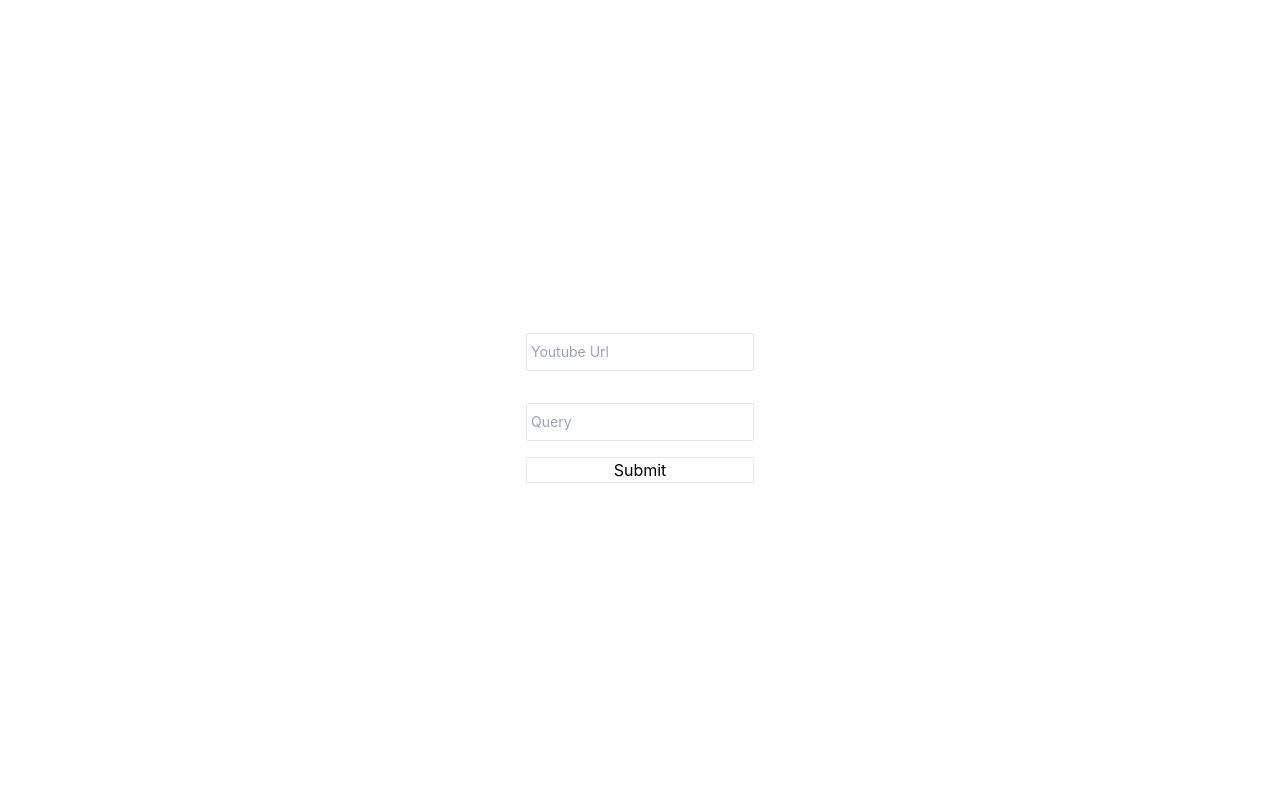
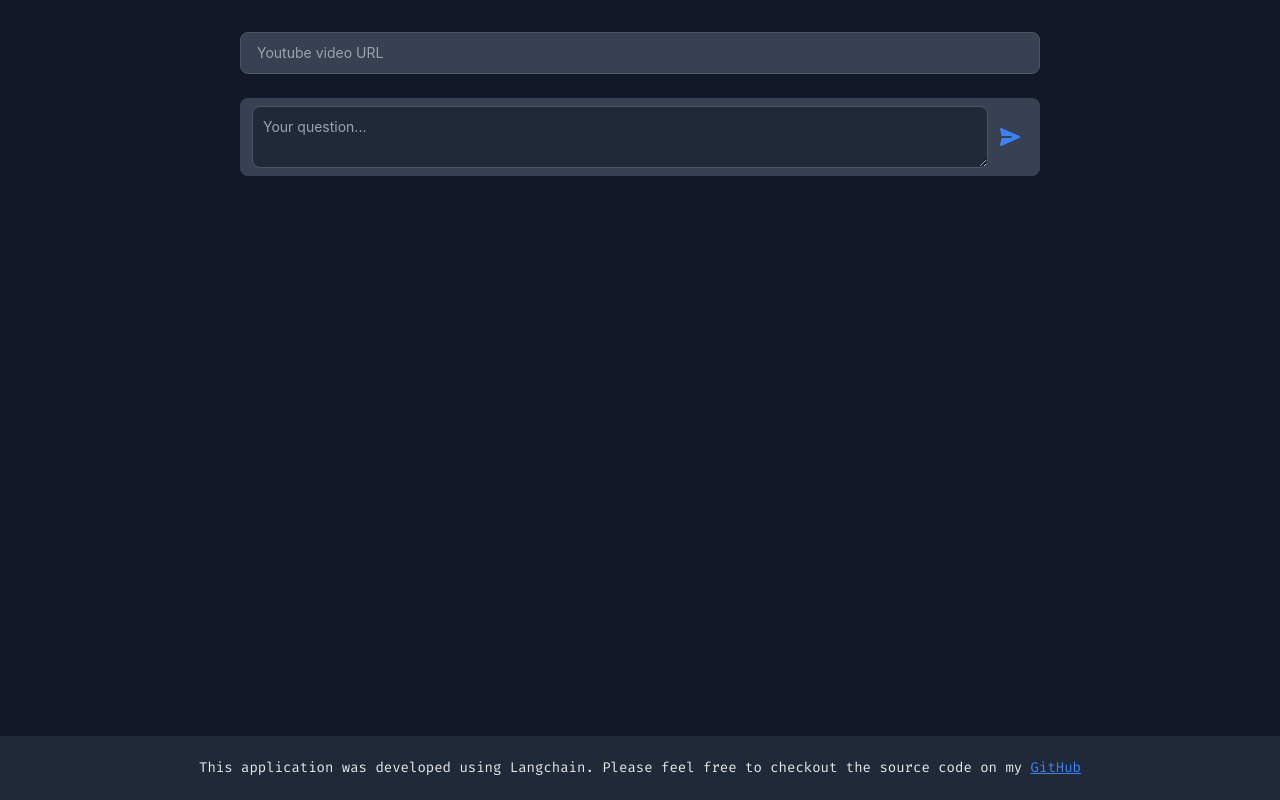
Before and after one commit to maxim-pre/youtube_assistant_front, a React (Create React App) app: page / in a window 1280 px wide. Built offline with nearby package versions, Linux system fonts and the light colour scheme.

Commit message:
finish styling application

```diff
--- a/package.json
+++ b/package.json
@@ -37,6 +37,7 @@
     ]
   },
   "devDependencies": {
+    "tailwind-scrollbar": "^3.0.4",
     "tailwindcss": "^3.3.3"
   }
 }
--- a/src/App.css
+++ b/src/App.css
@@ -1,3 +1,9 @@
+@import url("https://fonts.googleapis.com/css2?family=Fira+Code&family=Ubuntu&display=swap");
+
+.code {
+  font-family: "Fira Code", "Open Sans", "Helvetica Neue", sans-serif;
+}
+
 .App {
   text-align: center;
 }
--- a/src/App.js
+++ b/src/App.js
@@ -1,10 +1,44 @@
+import { useState } from "react";
 import "./App.css";
 import YoutubeAssistantForm from "./components/youtubeAssistantForm";
+import TypingAnimation from "./components/common/typingAnimation";
+import LoadingAnimation from "./components/common/loadingAnimation";
 
 function App() {
+  const [response, setResponse] = useState("");
+  const [loading, setLoading] = useState(false);
+  console.log(response);
   return (
-    <div className="App flex w-full justify-center items-center h-screen">
-      <YoutubeAssistantForm />
+    <div className="App flex flex-col items-center h-screen bg-gray-900 py-8 px-6">
+      <div className=" w-full">
+        <YoutubeAssistantForm
+          setResponse={setResponse}
+          setLoading={setLoading}
+        />
+      </div>
+      {loading && (
+        <div className="text-white text-4xl code mt-16">
+          <LoadingAnimation text={"Generating response"} speed={300} dots={5} />
+        </div>
+      )}
+      {!loading && (
+        <p className="w-full max-w-[800px] rounded text-gray-200 code text-justify overflow-y-auto scrollbar-thin scrollbar-thumb-blue-500 px-4 mt-4 mb-16 ">
+          <TypingAnimation text={response} typingSpeed={10} />
+        </p>
+      )}
+      <footer className="absolute bottom-0 bg-gray-800 w-full h-16 flex items-center justify-center text-gray-200 code text-xs sm:text-sm">
+        <p>
+          This application was developed using Langchain. Please feel free to
+          checkout the source code on my{" "}
+          <a
+            className="text-blue-500 underline cursor-pointer"
+            href="https://google.com"
+            target="_blank"
+          >
+            GitHub
+          </a>
+        </p>
+      </footer>
     </div>
   );
 }
--- /dev/null
+++ b/src/components/common/loadingAnimation.js
@@ -0,0 +1,26 @@
+import { useState, useEffect } from "react";
+
+const LoadingAnimation = ({ text, speed, dots }) => {
+  const [currentIndex, setCurrentIndex] = useState(0);
+  const [typedText, setTypedText] = useState(text);
+
+  useEffect(() => {
+    let typingTimer;
+    if (currentIndex < dots - 1) {
+      typingTimer = setTimeout(() => {
+        setTypedText((prevText) => prevText + ".");
+        setCurrentIndex((prevIndex) => prevIndex + 1);
+      }, speed);
+    } else {
+      typingTimer = setTimeout(() => {
+        setTypedText(text);
+        setCurrentIndex(0);
+      }, speed);
+    }
+    return () => clearTimeout(typingTimer);
+  }, [currentIndex, speed]);
+
+  return <span>{typedText}</span>;
+};
+
+export default LoadingAnimation;
--- /dev/null
+++ b/src/components/common/typingAnimation.js
@@ -0,0 +1,23 @@
+import React, { useState, useEffect } from "react";
+
+const TypingAnimation = ({ text, typingSpeed }) => {
+  const [typedText, setTypedText] = useState("");
+  const [currentIndex, setCurrentIndex] = useState(0);
+
+  useEffect(() => {
+    let typingTimer;
+
+    if (currentIndex < text.length) {
+      typingTimer = setTimeout(() => {
+        setTypedText((prevText) => prevText + text[currentIndex]);
+        setCurrentIndex((prevIndex) => prevIndex + 1);
+      }, typingSpeed);
+    }
+
+    return () => clearTimeout(typingTimer);
+  }, [currentIndex, text, typingSpeed]);
+
+  return <span>{typedText}</span>;
+};
+
+export default TypingAnimation;
--- a/src/components/youtubeAssistantForm.js
+++ b/src/components/youtubeAssistantForm.js
@@ -3,9 +3,10 @@ import apiRoute from "../apiRoute";
 import { useState } from "react";
 import axios from "axios";
 
-const YoutubeAssistantForm = () => {
+const YoutubeAssistantForm = ({ setResponse, setLoading }) => {
   const [query, setQuery] = useState("");
   const [url, setUrl] = useState("");
+  const [errors, setErrors] = useState("");
 
   const submit = async () => {
     const data = {
@@ -14,38 +15,72 @@ const YoutubeAssistantForm = () => {
     };
 
     try {
+      setLoading(true);
+      setErrors("");
       const response = await axios.post(`${apiRoute}youtube_assistant/`, data);
-      console.log(response);
+      response.data.response
+        ? setResponse(response.data.response)
+        : setResponse(response.data);
     } catch (error) {
       console.log(error);
+      setErrors(error.response.data);
+    } finally {
+      setLoading(false);
     }
   };
 
   return (
     <form
-      className="flex flex-col"
+      className="flex flex-col max-w-[800px] mx-auto"
       onSubmit={(e) => {
         e.preventDefault();
         submit();
       }}
     >
-      <FormInput
-        name={"url"}
-        type={"text"}
-        value={url}
-        placeholder={"Youtube Url"}
-        onChange={setUrl}
-      />
-      <FormInput
-        name={"query"}
-        type={"text"}
-        value={query}
-        placeholder={"Query"}
-        onChange={setQuery}
-      />
-      <button type="submit" className="border ">
-        Submit
-      </button>
+      <div className="mb-6">
+        <input
+          type="text"
+          id="url"
+          value={url}
+          onChange={(e) => setUrl(e.target.value)}
+          placeholder="Youtube video URL"
+          className={` border outline-0 text-sm rounded-lg block w-full p-2.5 pl-4 bg-gray-700 border-gray-600 placeholder-gray-400 text-white `}
+        ></input>
+      </div>
+      <div className="flex items-center px-3 py-2 rounded-lg bg-gray-700">
+        <textarea
+          id="chat"
+          rows="2"
+          className="block outline-0 p-2.5 w-full text-sm rounded-lg border  bg-gray-800 border-gray-600 placeholder-gray-400 text-white focus:border-blue-500"
+          placeholder="Your question..."
+          value={query}
+          onChange={(e) => setQuery(e.target.value)}
+        ></textarea>
+        <button
+          type="submit"
+          className="inline-flex justify-center p-2 ml-1 rounded-full cursor-pointer  text-blue-500 hover:bg-gray-600"
+        >
+          <svg
+            className="w-5 h-5 rotate-90"
+            aria-hidden="true"
+            xmlns="http://www.w3.org/2000/svg"
+            fill="currentColor"
+            viewBox="0 0 18 20"
+          >
+            <path d="m17.914 18.594-8-18a1 1 0 0 0-1.828 0l-8 18a1 1 0 0 0 1.157 1.376L8 18.281V9a1 1 0 0 1 2 0v9.281l6.758 1.689a1 1 0 0 0 1.156-1.376Z" />
+          </svg>
+          <span className="sr-only">Send message</span>
+        </button>
+      </div>
+      {errors && (
+        <ul className="list-disc text-left list-inside px-2 my-2 rounded bg-red-500 py-2">
+          {Object.entries(errors).map((error) => {
+            return (
+              <li className="text-white text-sm">{`${error[0]}: ${error[1]}`}</li>
+            );
+          })}
+        </ul>
+      )}
     </form>
   );
 };
--- a/tailwind.config.js
+++ b/tailwind.config.js
@@ -4,5 +4,5 @@ module.exports = {
   theme: {
     extend: {},
   },
-  plugins: [],
+  plugins: [require("tailwind-scrollbar")],
 };
```
Also changed, not shown: 1 other file (tests, documents, lock files or other folders).
